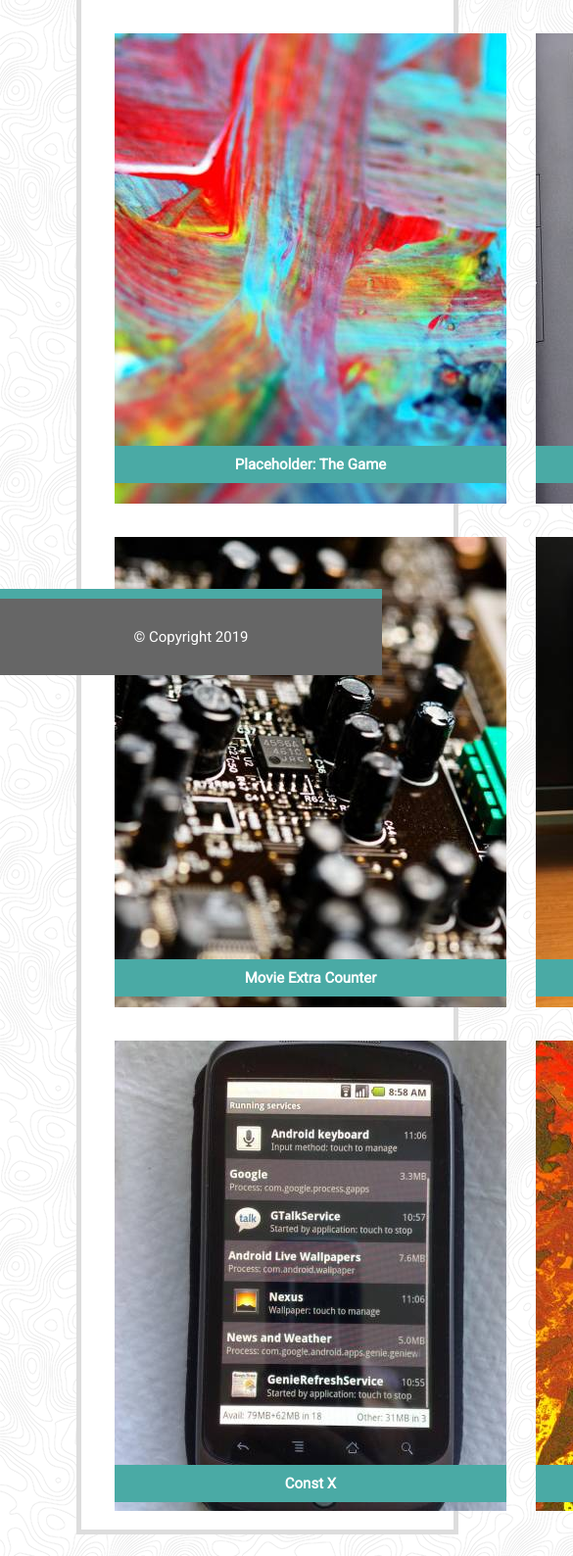
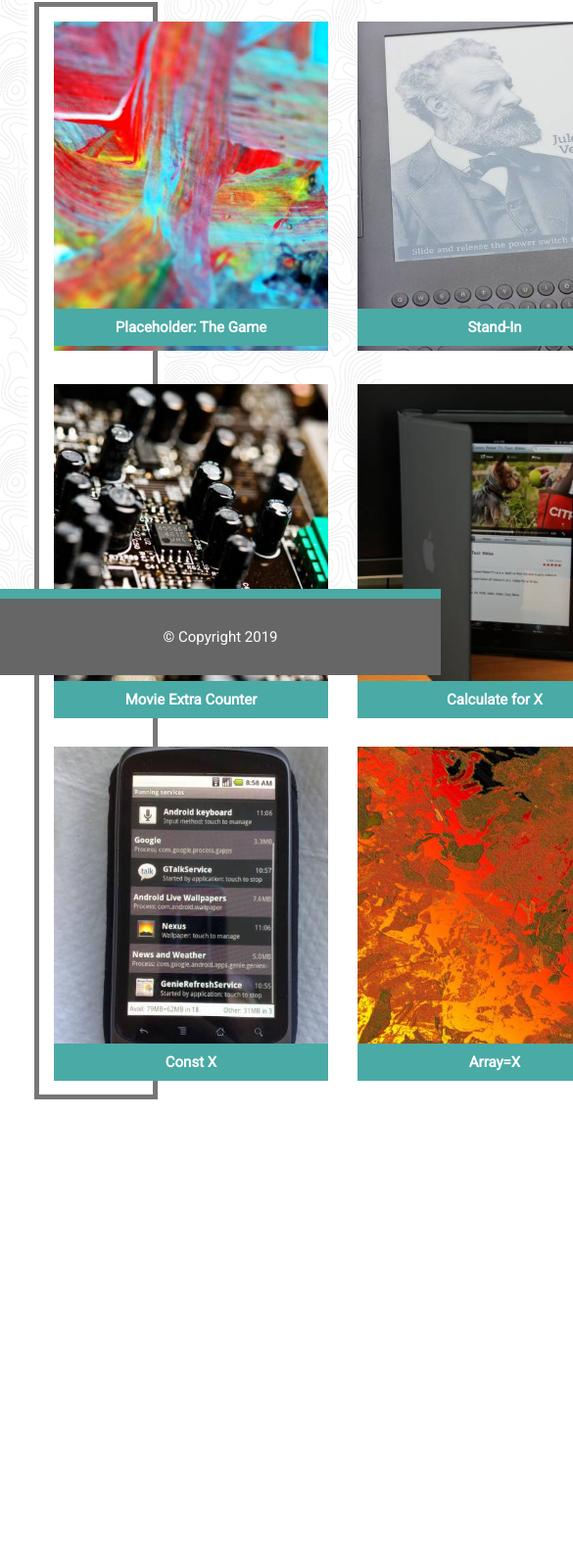
Before and after one commit to zmorton8057/Responsive-Portfolio, a plain HTML site: page portfolio.html in a window 390 px wide. Shown: the part 155-1743 px from the top of the page at 98% size, 585 px wide, since content can reach past the window. After the commit the page ends 844 px from the top, so only its background shows below. Drawn offline with Linux system fonts and the light colour scheme.

Commit message:
Updated Responsitvity at 980vw

```diff
--- a/assets/css/style.css
+++ b/assets/css/style.css
@@ -1,5 +1,4 @@
-
-body{
+body {
     font-family: 'Roboto', sans-serif;
     max-width: 100%;
     position: absolute;
@@ -12,7 +11,8 @@ body{
     background-image: url("../images/topography.png");
     font-size: 15px;
 }
-.full{
+
+.full {
     max-width: 960px;
     border: 5px solid #dddddd;
     position: relative;
@@ -20,6 +20,7 @@ body{
     min-height: calc(100vh - 70px);
     background-color: #FFFFFF;
 }
+
 h2 {
     text-decoration: none;
     margin: 0 auto;
@@ -29,31 +30,33 @@ h3 {
     text-decoration: none;
     margin: 0 auto;
 }
+
 /*About Section*/
-.about{
+.about {
     margin-top: 5%;
     margin-left: 5%;
     margin-right: 5%;
 }
 
-.about-text{
+.about-text {
     width: 100%;
     justify-items: center;
 }
 
-.about-pic{
+.about-pic {
     margin-left: 10px;
     margin-bottom: 10px;
-    border:solid 2px #cccccc;
+    border: solid 2px #cccccc;
     float: right;
 }
-.space{
+
+.space {
     line-height: 30px;
     height: 40px;
     display: flex;
 }
 
-.links{
+.links {
     margin: 0;
     border: 0;
     padding: 0;
@@ -61,7 +64,8 @@ h3 {
     display: inline-block;
     background-color: white;
 }
-.img-podcast{
+
+.img-podcast {
     height: 150px;
     width: 150px;
     float: left;
@@ -69,8 +73,9 @@ h3 {
     margin-bottom: 10px;
     border: solid 2px #cccccc;
 }
+
 /*Contact Me*/
-.contact-me{
+.contact-me {
     max-width: 960px;
     margin-top: 100px;
     margin-left: 15%;
@@ -78,7 +83,7 @@ h3 {
     background-color: #FFFFFF;
 }
 
-.contact-header{
+.contact-header {
     padding: 10px;
     margin-left: 50px;
     color: #4AAAA5;
@@ -108,6 +113,7 @@ h3 {
     font-size: 14px;
     font-family: 'Roboto';
 }
+
 .inquiry-section {
     width: 540px;
     height: 200px;
@@ -115,13 +121,14 @@ h3 {
     font-family: 'Roboto';
 }
 
-.submit-button{
+.submit-button {
     font-family: 'Roboto';
     padding: 10px;
     background-color: #4AAAA5;
     color: #FFFFFF;
 }
-.submit-button:hover{
+
+.submit-button:hover {
     font-family: 'Roboto';
     padding: 10px;
     background-color: #FFFFFF;
@@ -129,7 +136,7 @@ h3 {
 }
 
 /*Portfolio*/
-figure{
+figure {
     text-decoration: none;
     margin: 0px;
     display: relative;
@@ -145,11 +152,11 @@ figure{
 
 }
 
-.caption{
+.caption {
     background-color: #4AAAA5;
     width: 400px;
     padding-top: 10px;
-    padding-bottom:10px;
+    padding-bottom: 10px;
     margin-left: 15px;
     margin-top: 0px;
     color: #FFFFFF;
@@ -157,11 +164,12 @@ figure{
     bottom: 8px;
     z-index: 1;
 }
-.captionB{
+
+.captionB {
     background-color: #4AAAA5;
     width: 400px;
     padding-top: 10px;
-    padding-bottom:10px;
+    padding-bottom: 10px;
     margin-left: 15px;
     margin-top: 0px;
     color: #FFFFFF;
@@ -169,11 +177,12 @@ figure{
     bottom: 524px;
     z-index: 1;
 }
-.captionC{
+
+.captionC {
     background-color: #4AAAA5;
     width: 400px;
     padding-top: 10px;
-    padding-bottom:10px;
+    padding-bottom: 10px;
     margin-left: 15px;
     margin-top: 0px;
     color: #FFFFFF;
@@ -181,22 +190,25 @@ figure{
     bottom: 1048px;
     z-index: 1;
 }
-.block1{
-    text-align: center;
-    display: flex;
-}
-.block2{
-    text-align: center;
-    display: flex;
-}
-.block3{
+
+.block1 {
     text-align: center;
     display: flex;
 }
 
-.test-image{
-    margin-left:15px;
-    margin-right:15px;
+.block2 {
+    text-align: center;
+    display: flex;
+}
+
+.block3 {
+    text-align: center;
+    display: flex;
+}
+
+.test-image {
+    margin-left: 15px;
+    margin-right: 15px;
     margin-top: 15px;
     margin-bottom: 0px;
 }
@@ -210,6 +222,7 @@ a {
     background-color: white;
     padding: 20px;
 }
+
 a:hover {
     color: black;
     display: block;
@@ -226,26 +239,29 @@ a:hover {
     padding-left: 20px;
     background-color: #FFF;
 }
-.menu-header{
+
+.menu-header {
     position: absolute;
     top: 0;
     margin-top: 74px;
     background-color: #4AAAA5;
     width: 200px;
     text-align: center;
-    color:white;
+    color: white;
     padding: 12px;
     border-radius: 5px;
     border: solid;
     border-color: #cccccc;
 }
-.menu-bar{
+
+.menu-bar {
     list-style: none;
     padding: 20px;
     float: right;
     right: 0;
 
 }
+
 .menu-bar li {
     display: inline-block;
 }
@@ -255,19 +271,19 @@ a:hover {
     border: solid;
     border-color: #cccccc;
     margin-top: 40px;
-    border-top-left-radius:5px;
-    border-top-right-radius:5px;
-    background-color:white;
+    border-top-left-radius: 5px;
+    border-top-right-radius: 5px;
+    background-color: white;
     display: block;
 }
 
-.nav:hover{
+.nav:hover {
     background-color: grey;
     color: black;
 }
 
 /*Footer*/
-.footer{
+.footer {
     border-top: 10px solid #FFFFFF;
     text-align: center;
     border-color: #4AAAA5;
@@ -279,3 +295,74 @@ a:hover {
     padding: 30px;
     z-index: 2;
 }
+
+@media only screen and (max-width: 980px) {
+    body {
+        position: fixed;
+        right: 250px;
+        height: 700px;
+    }
+    p{
+        max-width: 90vw;
+    }
+    .full{
+        max-width: 90vw;
+        height: 700px;
+        min-height: 700px;
+        background-color: none;
+        border: none;
+    }
+    .header{
+        max-width: 690px;
+    }
+    .contact-me{
+        max-width: 700px;
+        margin: 0;
+        height: 500px;
+        margin-top: 20px;
+    }
+    .footer {
+        position: fixed;
+        width: 100vw;
+        bottom: 0;
+    }
+    .space{
+        height: 0;
+        margin: 0;
+        padding: 0;
+    }
+    img {
+        width: 280px;
+    }
+    .captionA {
+        width: 280px;
+        bottom: 170px;
+    }
+    .captionB {
+        width: 280px;
+        bottom: -200px;
+    }
+    .caption {
+        width: 280px;
+        bottom: -570px;
+    }
+    .captionC{
+        width: 280px;
+        bottom: 180px;
+    }
+    .about{
+        background-color: #FFFFFF;
+        border: 5px solid #777777;
+        padding-right: 30px;
+    }
+    .block{
+        background-color: #FFFFFF;
+    }
+    .block3{
+        background-color: #FFFFFF;
+    }
+
+    @media only screen and (max-width: 768px) {}
+
+
+    @media only screen and (max-width: 640px) {}
```
